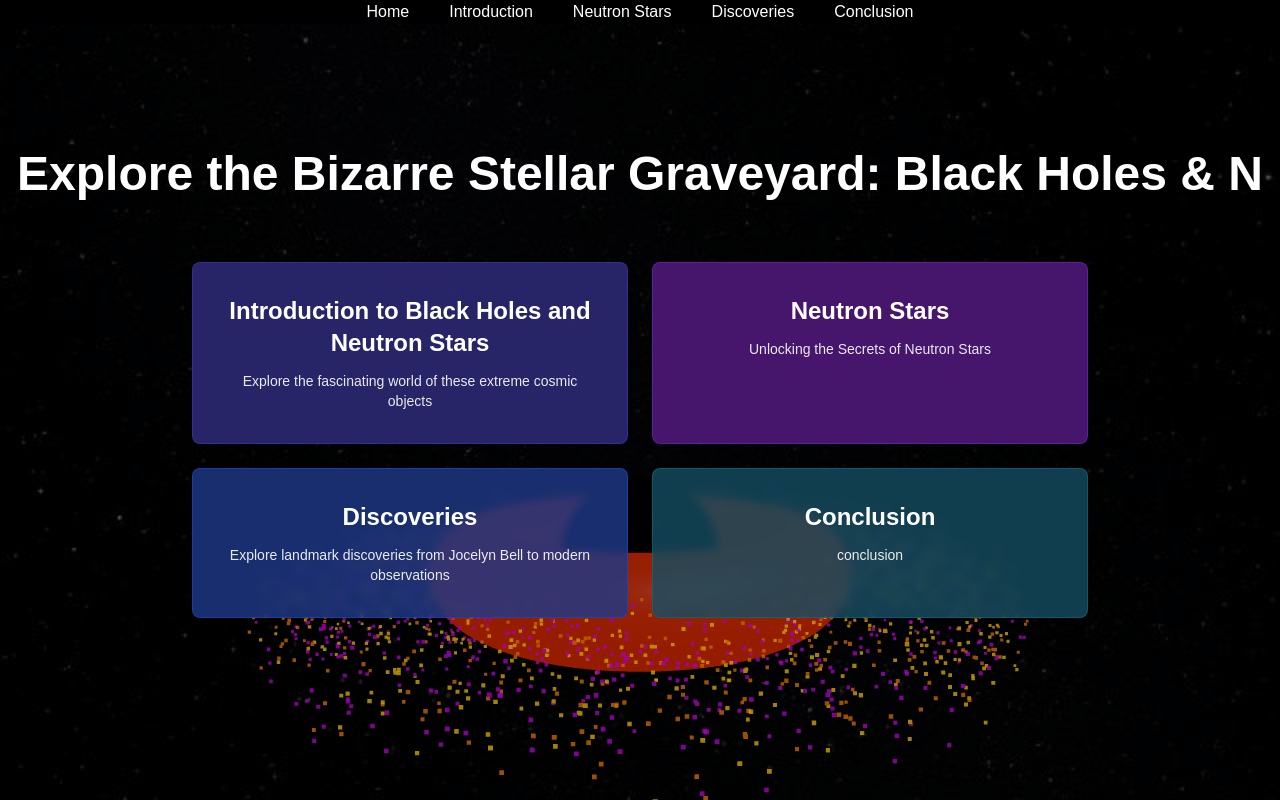
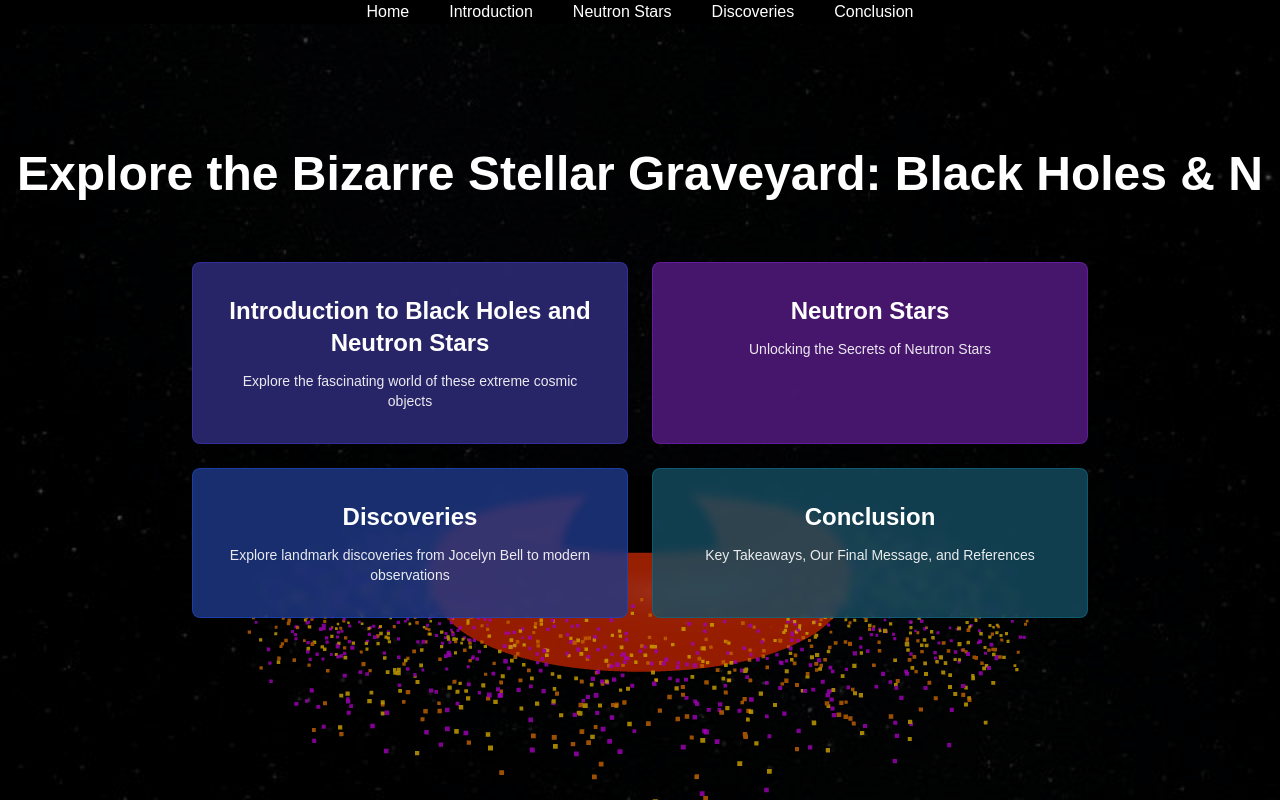
Before and after one commit to SAMUR274/AstronomyProject-BlackHoles-Neutron-Stars-, a Next.js app: page / in a window 1280 px wide. Built offline with nearby package versions, Linux system fonts and the light colour scheme.

Commit message:
added conclusion subtitle to home page

```diff
--- a/app/page.tsx
+++ b/app/page.tsx
@@ -74,7 +74,7 @@ export default function Home() {
                 className="bg-cyan-900/80 hover:bg-cyan-800 text-white p-8 rounded-lg transition-all transform hover:scale-105 backdrop-blur-sm border border-cyan-700/50"
               >
                 <h2 className="text-2xl font-bold mb-3">Conclusion</h2>
-                <p className="text-sm opacity-90">conclusion</p>
+                <p className="text-sm opacity-90">Key Takeaways, Our Final Message, and References</p>
               </Link>
             </div>
 
```
